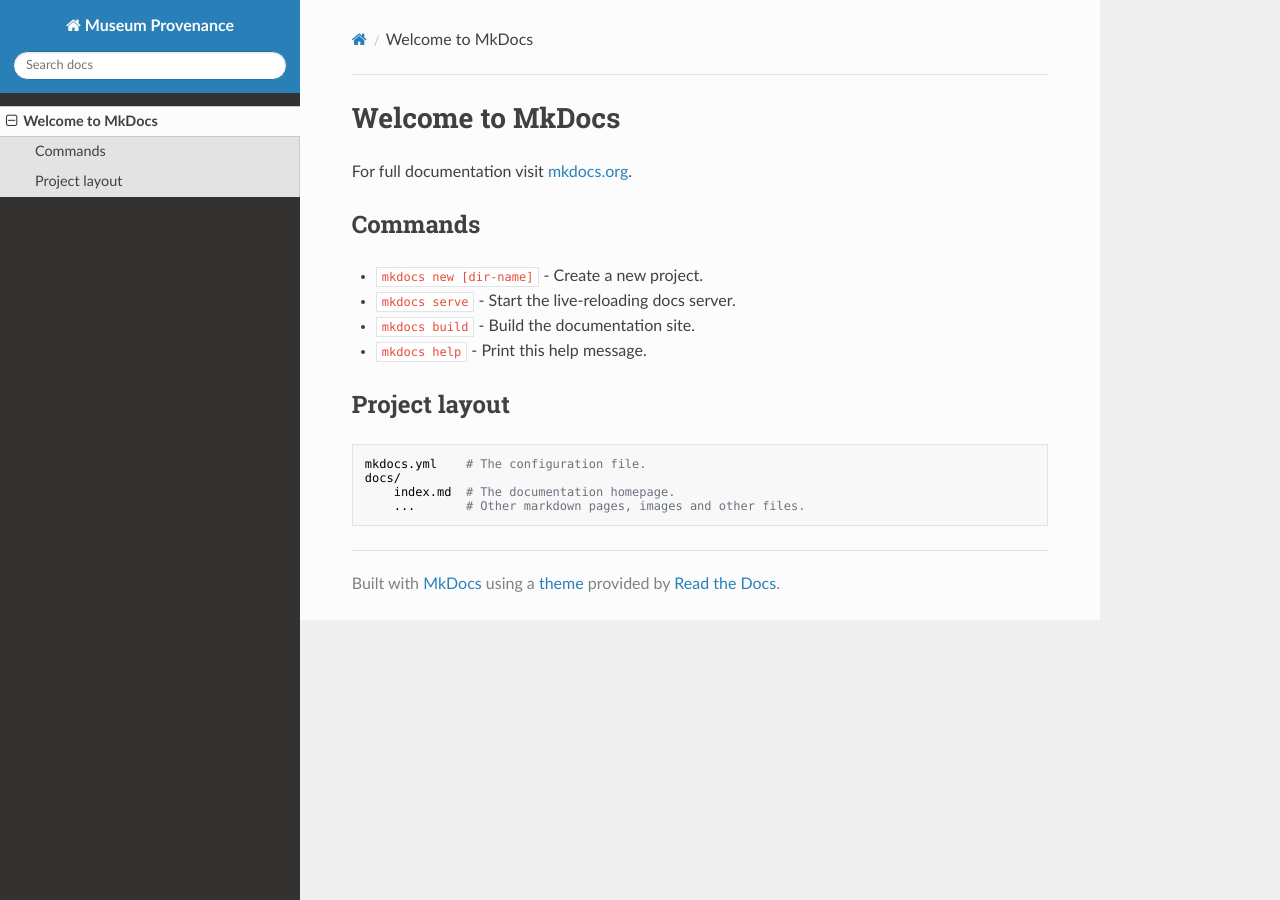
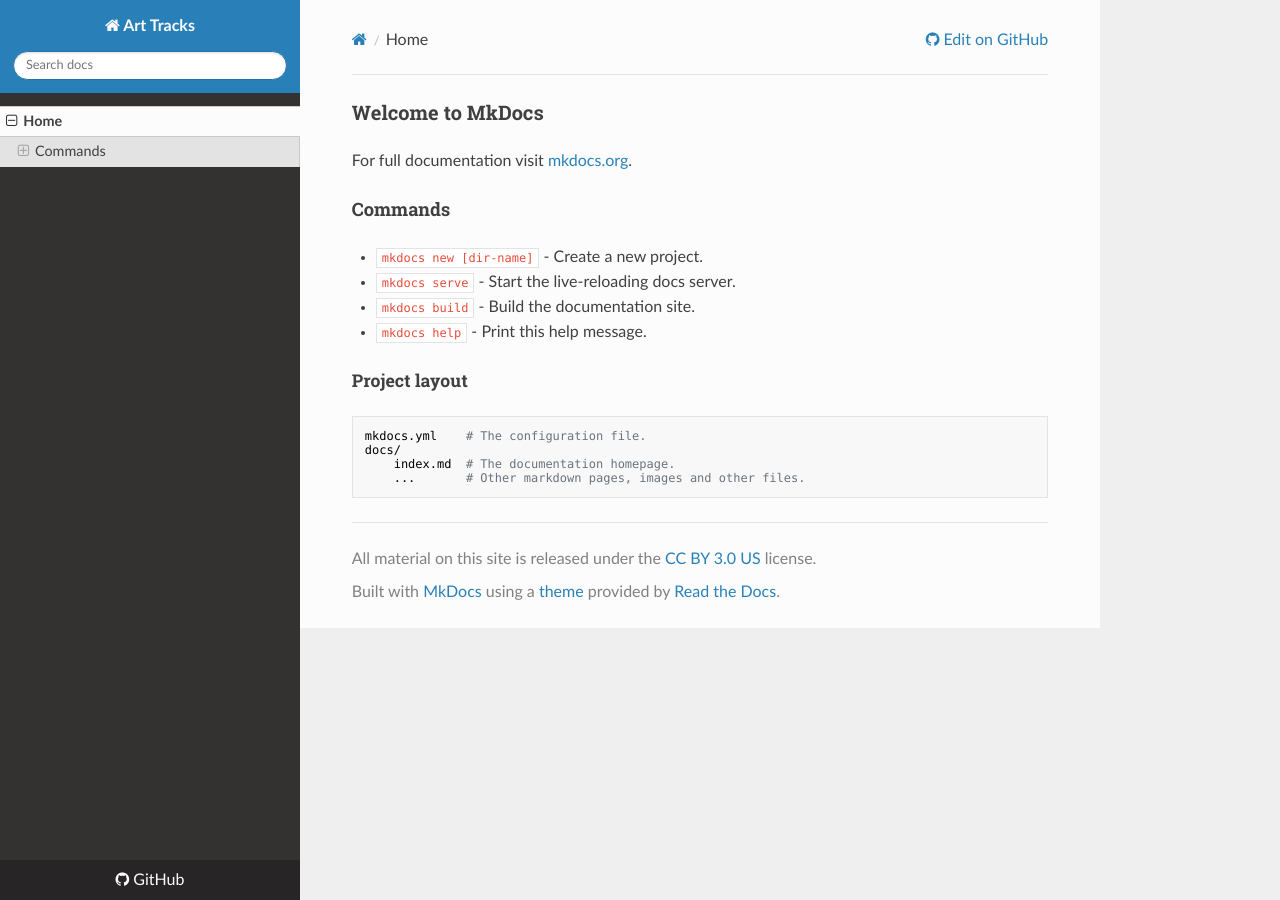
Before and after one commit to asciiMet411/museum_provenance_website, an MkDocs documentation site: the page built from docs/index.md, in a window 1280 px wide. Built offline with MkDocs 1.6.1, drawn with Linux system fonts in a browser that asks for light colours; nearby versions of some CDN libraries.

Commit message:
initial configuration

```diff
--- a/docs/index.md
+++ b/docs/index.md
@@ -9,7 +9,7 @@
 * `mkdocs build` - Build the documentation site.
 * `mkdocs help` - Print this help message.
 
-## Project layout
+### Project layout
 
     mkdocs.yml    # The configuration file.
     docs/
--- a/mkdocs.yml
+++ b/mkdocs.yml
@@ -1,2 +1,14 @@
-site_name: Museum Provenance
+site_name: Art Tracks
+site_description: ""
+site_author: David Newbury
+copyright: "All material on this site is released under the <a href='https://creativecommons.org/licenses/by/3.0/us/'>CC BY 3.0 US</a> license."
+
+site_url: http://www.museumprovenance.org
+repo_url: https://github.com/cmoa/museum_provenance
+site_favicon: favicon.ico
 theme: readthedocs
+strict: true
+markdown_extensions:
+    - "markdown_checklist.extension"
+    - toc:
+        baselevel: 3
```
Also changed, not shown: docs/favicon.ico (added).
